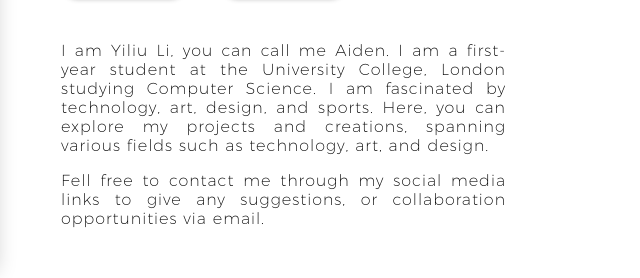
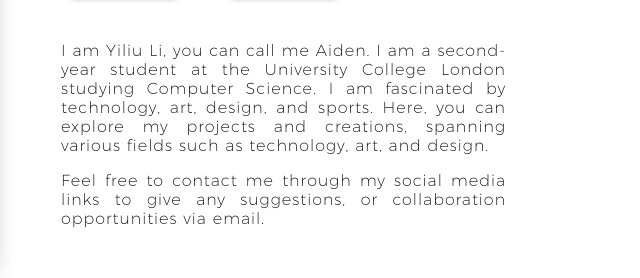
Before and after one commit to yiliu-li/yiliu-li.github.io, a plain HTML site: page index.html in a window 1280 px wide. Shown: the part 370-648 px from the top of the page, 576-1216 px from the left. Drawn offline with Linux system fonts and the light colour scheme.

Commit message:
Update index.html

```diff
--- a/index.html
+++ b/index.html
@@ -43,11 +43,11 @@
           </a>
         </div>
         <div class="detail">
-          <p>I am Yiliu Li, you can call me Aiden. I am a first-year student at the University College, London studying
+          <p>I am Yiliu Li, you can call me Aiden. I am a second-year student at the University College London studying
             Computer Science. I am fascinated by technology, art, design, and sports. Here, you can explore my
             projects and creations, spanning various fields such as technology, art, and design.</p>
 
-          <p>Fell free to contact me through my social media links to give any suggestions, or collaboration
+          <p>Feel free to contact me through my social media links to give any suggestions, or collaboration
             opportunities via email.</p>
 
         </div>
```
